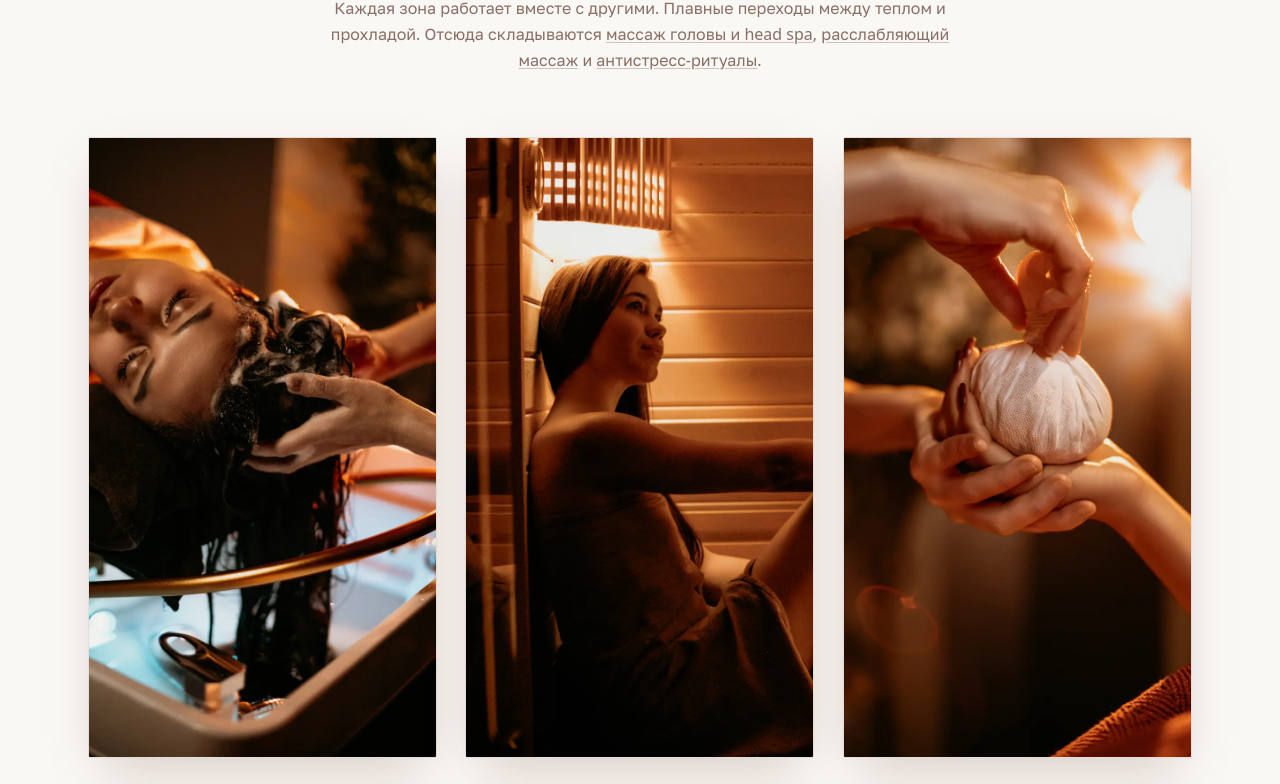
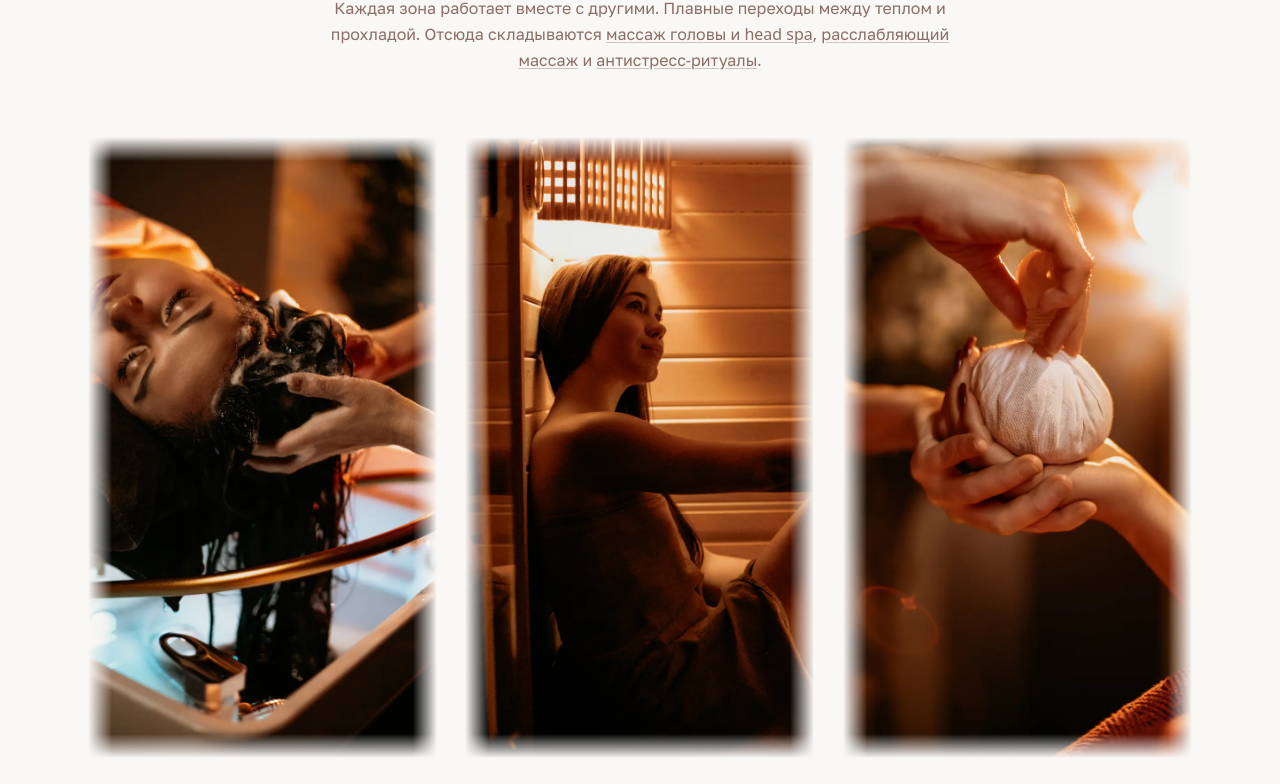
Before and after one commit to Denis02861/istova-site, a Next.js app: page / in a window 1280 px wide. Shown: the part 10617-11401 px from the top of the page. Built offline with nearby package versions, Linux system fonts and the light colour scheme.

Commit message:
[agent] Пространство: мягкие края фото (растворяются в фоне), класс soft-edge

```diff
--- a/app/components/Space.tsx
+++ b/app/components/Space.tsx
@@ -50,7 +50,7 @@ export default function Space() {
           {zones.map((z, i) => (
             <div
               key={i}
-              className="group relative aspect-[9/16] rounded-sm overflow-hidden bg-brand/5 shadow-[0_18px_50px_-15px_rgba(116,68,54,0.3)] hover:shadow-[0_35px_80px_-20px_rgba(116,68,54,0.55)] transition-shadow duration-700 border border-brand/10 cursor-default"
+              className="group relative aspect-[9/16] overflow-hidden soft-edge cursor-default"
             >
               {/* Изображение — плавный zoom при hover, без наклона */}
               <img
--- a/app/globals.css
+++ b/app/globals.css
@@ -430,3 +430,17 @@ body::before {
     animation: none;
   }
 }
+
+/* Мягкие края фото: картинка плавно растворяется в фоне страницы (Денис 17.11.2026).
+   Ширина размытия задаётся --soft, по умолчанию 24px. */
+.soft-edge {
+  --soft: 24px;
+  -webkit-mask-image:
+    linear-gradient(to right, transparent 0, #000 var(--soft), #000 calc(100% - var(--soft)), transparent 100%),
+    linear-gradient(to bottom, transparent 0, #000 var(--soft), #000 calc(100% - var(--soft)), transparent 100%);
+  -webkit-mask-composite: source-in;
+  mask-image:
+    linear-gradient(to right, transparent 0, #000 var(--soft), #000 calc(100% - var(--soft)), transparent 100%),
+    linear-gradient(to bottom, transparent 0, #000 var(--soft), #000 calc(100% - var(--soft)), transparent 100%);
+  mask-composite: intersect;
+}
```
